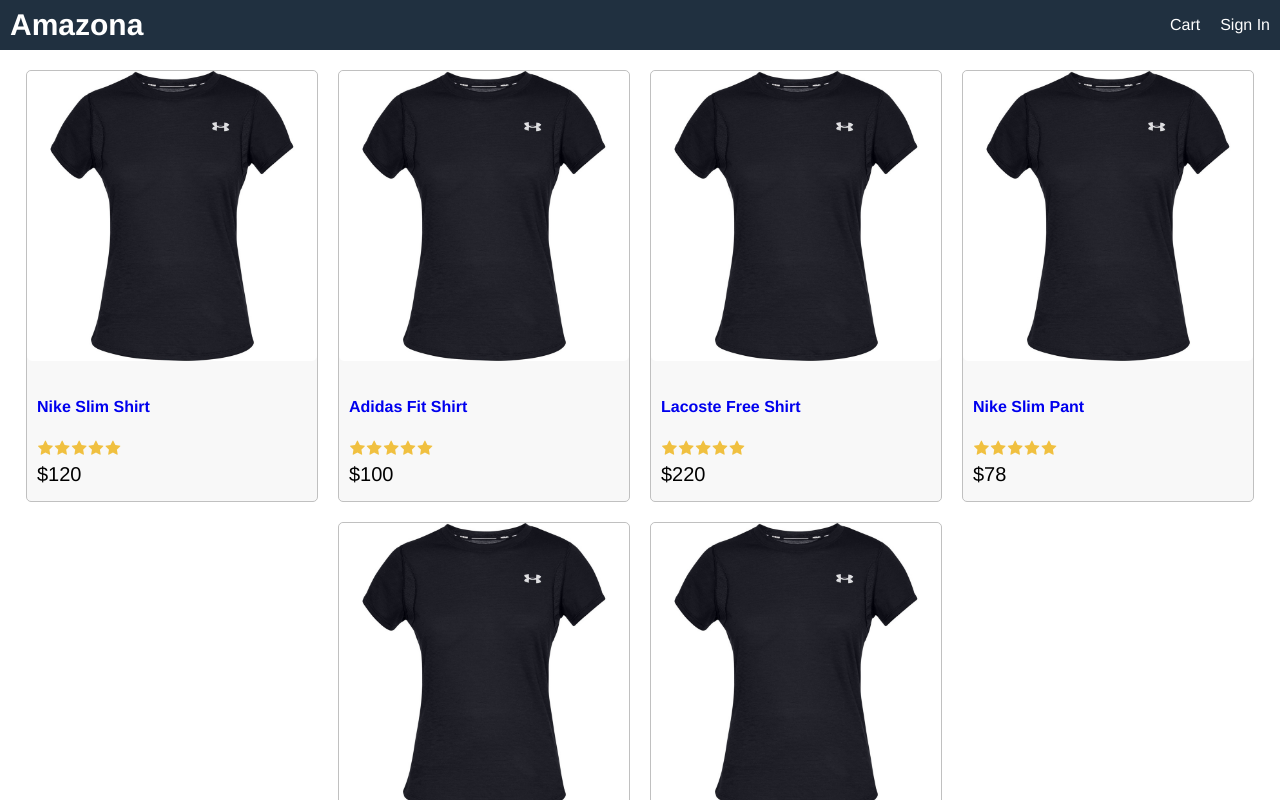
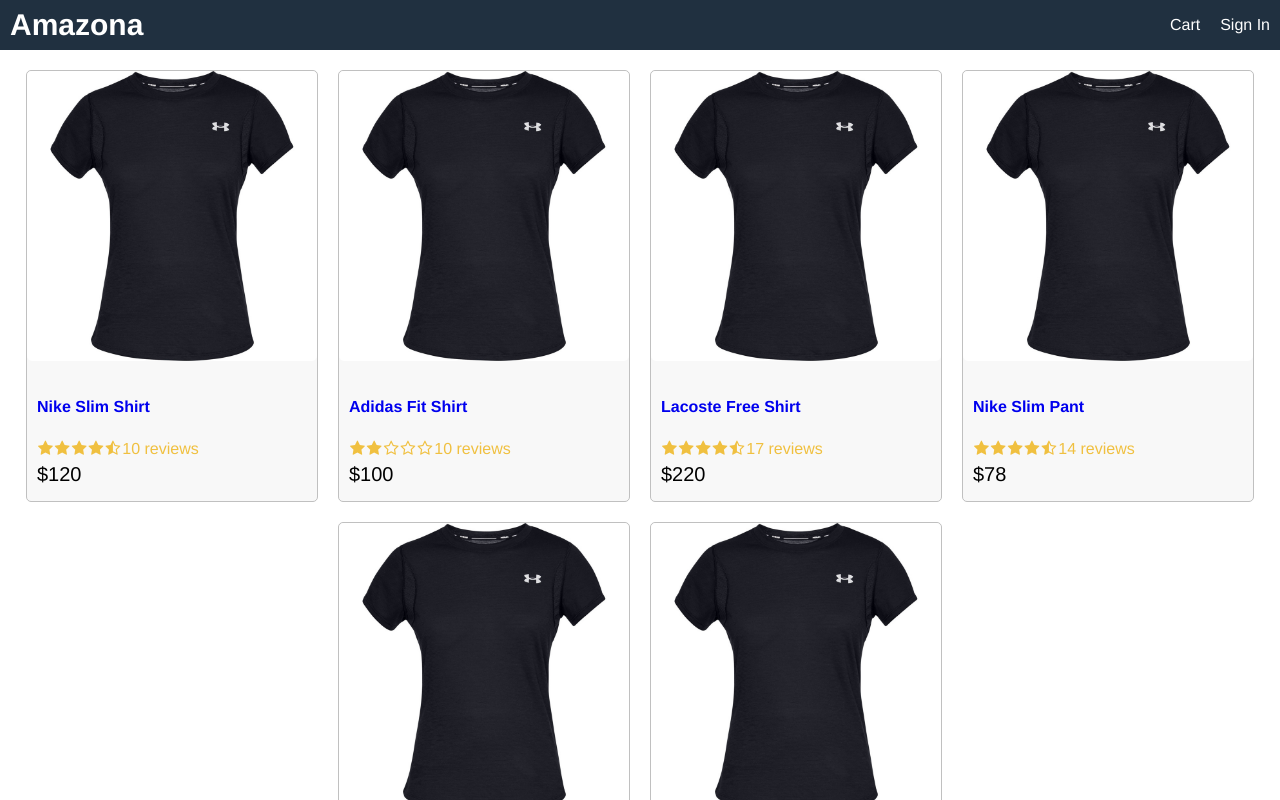
Before and after one commit to bsung03/Amazon-Clone, a React (Create React App) app in the folder frontend/: page / in a window 1280 px wide. Shown: the top 800 px of the page. Built offline with nearby package versions, Linux system fonts and the light colour scheme.

Commit message:
Rating and Productg Component

```diff
--- a/frontend/src/App.js
+++ b/frontend/src/App.js
@@ -1,6 +1,7 @@
 
 import data from './data';
 import './index.css';
+import Product from './components/Product'
 
 function App() {
   return (
@@ -20,27 +21,7 @@ function App() {
 
                 {
                   data.products.map(product => (
-                    <div key={product._id} className="card">
-                      <a href={`/product/${product._id}`}>
-                          <img className="medium" src={product.image} alt={product.name}/>
-                      </a>
-                      <div className="card-body">
-                          <a href={`/product/${product._id}`}>
-                              <h2>{product.name}</h2>
-                          </a>
-                          <div className="rating">
-                              <span><i className="fa fa-star"></i></span>
-                              <span><i className="fa fa-star"></i></span>
-                              <span><i className="fa fa-star"></i></span>
-                              <span><i className="fa fa-star"></i></span>
-                              <span><i className="fa fa-star"></i></span>
-                          </div>
-
-                          <div className="price">
-                              {'$' + product.price}
-                          </div>
-                      </div>
-                  </div>
+                    <Product key={product._id} product={product}/>
                   ))
                 }
 
--- /dev/null
+++ b/frontend/src/components/Product.js
@@ -0,0 +1,26 @@
+import React, { Component } from 'react'
+import Rating from './Rating';
+
+export default function Product(props) {
+
+    const {product} = props;
+
+    return (
+        <div key={product._id} className="card">
+        <a href={`/product/${product._id}`}>
+            <img className="medium" src={product.image} alt={product.name}/>
+        </a>
+        <div className="card-body">
+            <a href={`/product/${product._id}`}>
+                <h2>{product.name}</h2>
+            </a>
+
+            <Rating rating={product.rating} numReviews={product.numReviews}/>
+
+            <div className="price">
+                {'$' + product.price}
+            </div>
+        </div>
+    </div>
+    )
+}
--- /dev/null
+++ b/frontend/src/components/Rating.js
@@ -0,0 +1,62 @@
+import React from 'react'
+
+export default function Rating(props) {
+    const {rating, numReviews} = props;
+    return (
+    <div className="rating">
+        <span>
+            <i className={
+                rating >= 1
+                    ? "fa fa-star"
+                : rating >= 0.5
+                    ? 'fa fa-star-half-o'
+                : 'fa fa-star-o'}>
+
+            </i>
+        </span>
+        <span>
+            <i className={
+                rating >= 2
+                    ? "fa fa-star"
+                : rating >= 1.5
+                    ? 'fa fa-star-half-o'
+                : 'fa fa-star-o'}>
+
+            </i>
+        </span>
+        <span>
+            <i className={
+                rating >= 3
+                    ? "fa fa-star"
+                : rating >= 2.5
+                    ? 'fa fa-star-half-o'
+                : 'fa fa-star-o'}>
+
+            </i>
+        </span>
+        <span>
+            <i className={
+                rating >= 4
+                    ? "fa fa-star"
+                : rating >= 3.5
+                    ? 'fa fa-star-half-o'
+                : 'fa fa-star-o'}>
+
+            </i>
+        </span>
+        <span>
+            <i className={
+                rating >= 5
+                    ? "fa fa-star"
+                : rating >= 4.5
+                    ? 'fa fa-star-half-o'
+                : 'fa fa-star-o'}>
+
+            </i>
+        </span>
+        <span>
+            {numReviews + ' reviews'}
+        </span>
+    </div>
+    )
+}
--- a/frontend/src/data.js
+++ b/frontend/src/data.js
@@ -20,7 +20,7 @@ const data = {
         price: 100,
         countInStock: 20,
         brand: 'Adidas',
-        rating: 4.0,
+        rating: 2.0,
         numReviews: 10,
         description: 'high quality product',
       },
```
